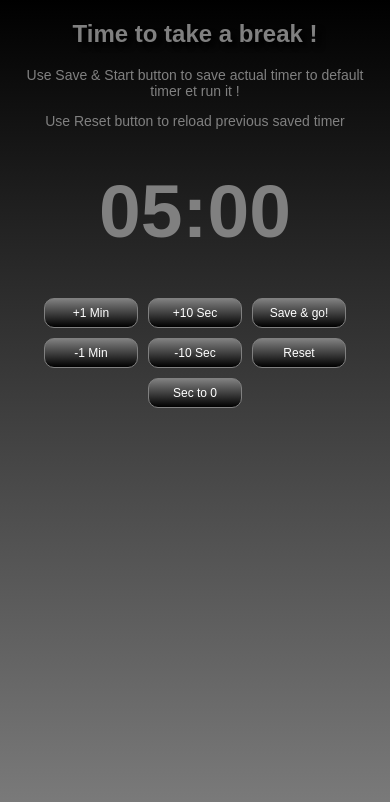
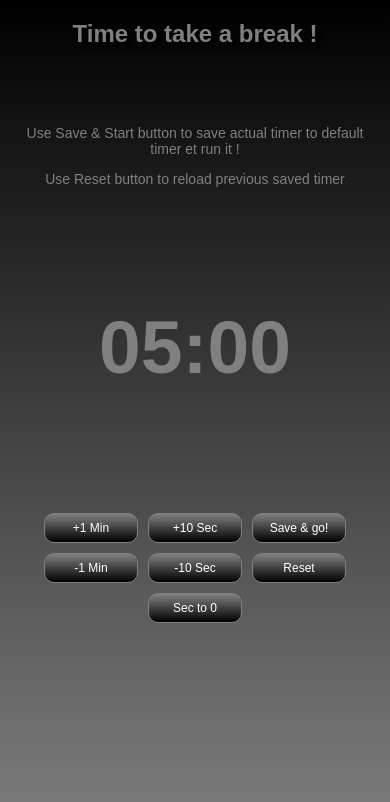
Before and after one commit to fabquo/pomodoro-react, a React (Vite) app: page / in a window 390 px wide. Shown: the top 802 px of the page. Built offline with nearby package versions, Linux system fonts and the light colour scheme.

Commit message:
Responsive OK

```diff
--- a/src/components/timer/timer.jsx
+++ b/src/components/timer/timer.jsx
@@ -2,6 +2,9 @@ import React, {useEffect} from "react";
 import ButtonTimer from "../controls/button";
 
 const Timer = props => {
+    const audio = new Audio(
+        "http://www.hprops.com/sounds/KJH_EctoApproach&Stop.mp3",
+    );
     // Activate timer or stop it
     const toggle = () => {
         props.setIsActive(!props.isActive);
@@ -23,6 +26,7 @@ const Timer = props => {
             } else {
                 clearTimeout(interval);
                 props.setIsActive(!props.isActive);
+                audio.play();
             }
         }
     });
--- a/src/style/app.css
+++ b/src/style/app.css
@@ -15,7 +15,7 @@ body{
 .appTitle{
     font-size: 50px;
     text-align: center;
-    margin-block-start: 5%;
+    margin-block-start: 10%;
     margin-block-end: 0em;
     margin-inline-start: 0px;
     margin-inline-end: 0px;
@@ -28,13 +28,13 @@ body{
     background: linear-gradient(grey, black);
 }
 .timerCount--timer{
-    margin-top: 20%;
+    margin-top: 40%;
     position: relative;
     text-align: center;
 }
 .startStop{
     position: absolute;
-    margin-top: 20%;
+    margin-top: 40%;
     top: 100%;
     left: 50%;
     margin-left: auto;
@@ -71,7 +71,7 @@ body{
     text-shadow: 5px 5px 5px black;
 }
 .modalTips{
-    margin-top: 5%;
+    margin-top: 20%;
     margin-left:10px;
     margin-right: 10px;
     font-size: 14px;
@@ -83,7 +83,7 @@ body{
     font-size: 50px;
     margin-left: auto;
     margin-right: auto;
-    margin-top: 10%;
+    margin-top: 30%;
 }
 .modalTimer h2{
     margin-block-start: 0.0em;
@@ -94,7 +94,7 @@ body{
 .sousModal{
     position:relative;
     display: grid;
-    margin-top: 10%;
+    margin-top: 30%;
     width: 80%;
     grid-template-columns: 1fr 1fr 1fr;
     grid-template-rows: auto;
@@ -149,6 +149,7 @@ body{
     font-size :40px;
 }
 .modalTips{
+    margin-top: 5%;
     font-size: 24px;
 }
 .modalTimer{
```
